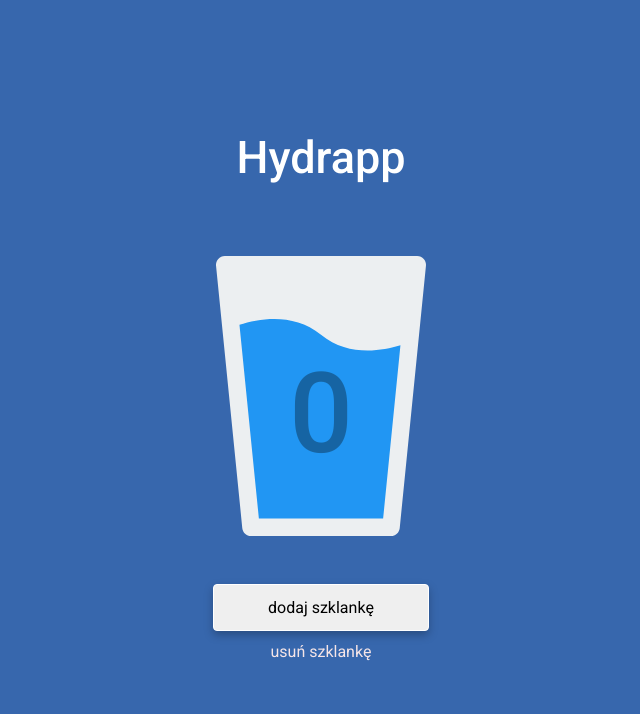
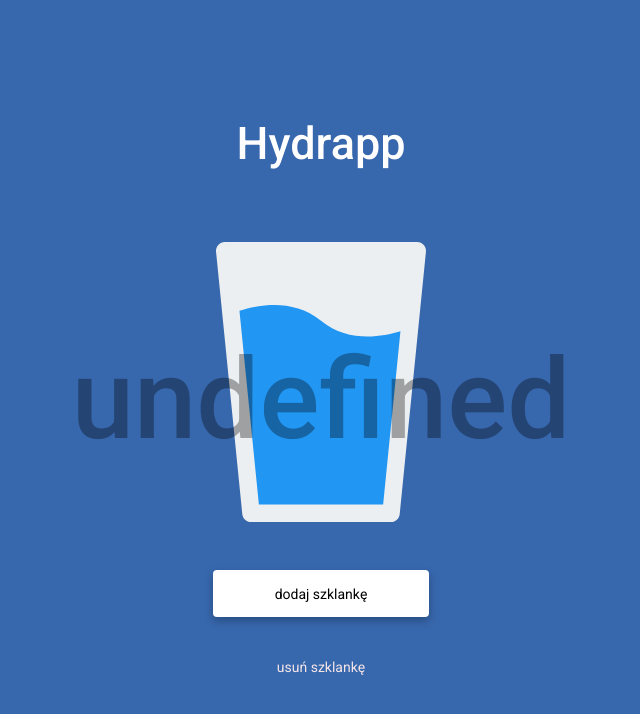
Before and after one commit to Gabriela-Mozer/hydrapp, a website built with webpack: page src/pages/index.html in a window 1280 px wide. Shown: the whole page, without its empty margins (319-959 px from the left). Built offline with nearby package versions, Linux system fonts and the light colour scheme.

Commit message:
index.js & delete borders

```diff
--- a/src/js/index.js
+++ b/src/js/index.js
@@ -7,3 +7,34 @@ registerSW();
 /* place your code below */
 
 console.log('HELLO 🚀')
+
+
+const glassCounter = document.querySelector('.glass__counter--js');
+const buttonAdd = document.querySelector ('.button__add--js');
+const buttonDel = document.querySelector ('.button__del--js');
+const key = new Date().toISOString().slice(0,10);
+
+const localStorageValue = localStorage.getItem(key);
+if (localStorageValue){
+    currentGlassCounter = localStorageValue;
+}else{
+    localStorage.setItem(key, 0);
+}
+glassCounter.innerHTML = currentGlassCounter;
+
+let currentGlassCounter = 0;
+buttonAdd.addEventListener('click', () =>{
+    currentGlassCounter++;
+    glassCounter.innerHTML = currentGlassCounter;
+});
+
+buttonDel.addEventListener('click', () =>{
+    if(currentGlassCounter > 0){
+       currentGlassCounter--;
+    }
+    glassCounter.innerHTML = currentGlassCounter;
+    localStorage.setItem(key,currentGlassCounter );
+});
+
+
+// if(key = '')
--- a/src/scss/modules/buttons.scss
+++ b/src/scss/modules/buttons.scss
@@ -6,22 +6,27 @@
   margin: auto;
   text-align: center;
   padding:12px;
-//   padding-bottom:15px;
-//   padding-top:10px;
   font-family:'Roboto';
+  font-size:14px;
   filter: drop-shadow(0px 4px 4px rgba(0, 0, 0, 0.25));
   width: 216px;
   height: 47px;
-  border: .1em solid white;
-  border-radius:4px;
-  box-sizing: border-box;
+  border: none;
+  border-radius: 4px;
+  background:#fff;
+  outline: 0;
 }
 .button__del {
   display:block;
   margin:auto;
+  margin-top: 30px;
   color: #f5e5e7;
-  background:#3767AD;
+  background:none;
   border:none;
   box-sizing: border-box;
   padding:12px;
+  font-family:'Roboto';
+  font-size:14px;
+  outline: 0;
+
 }
```
